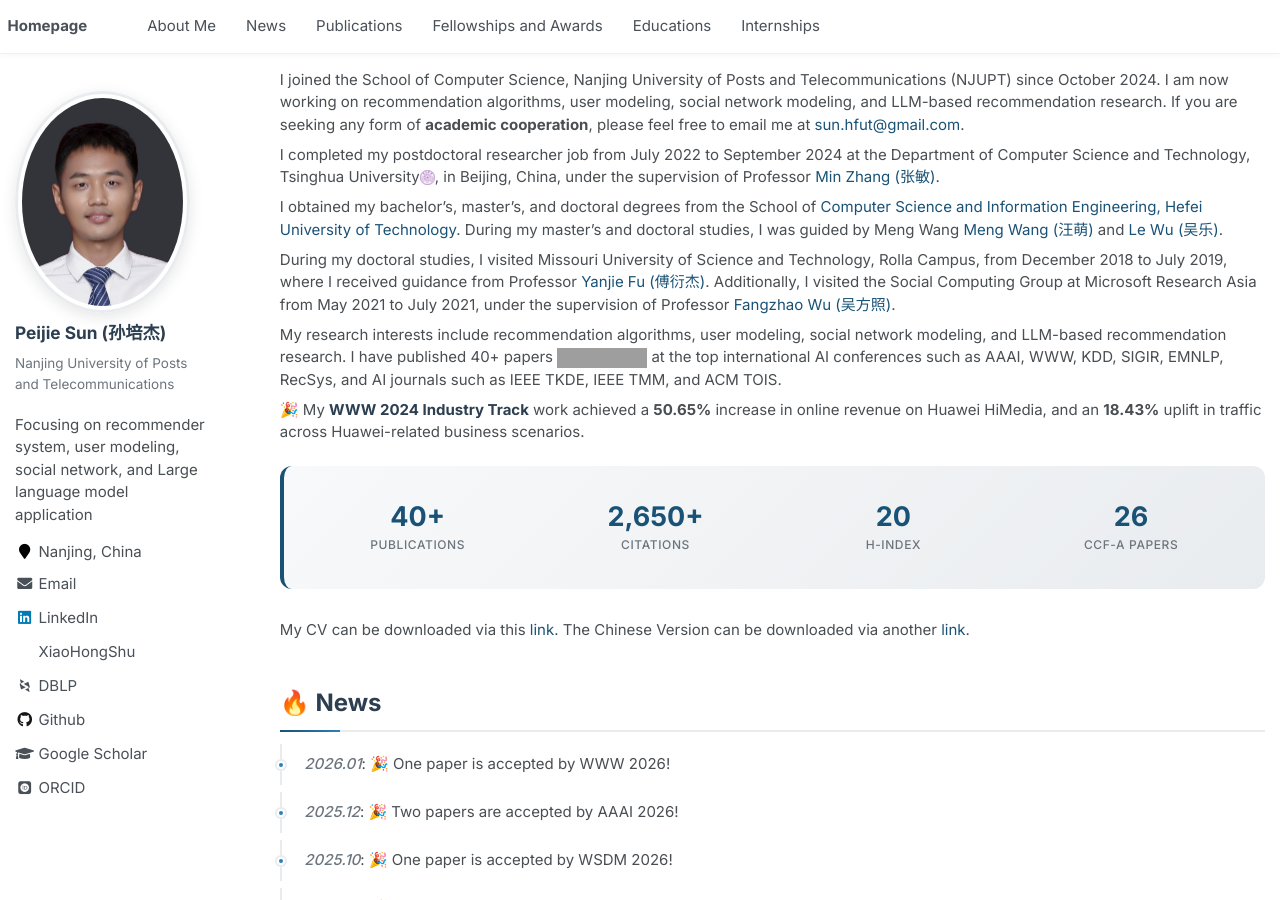
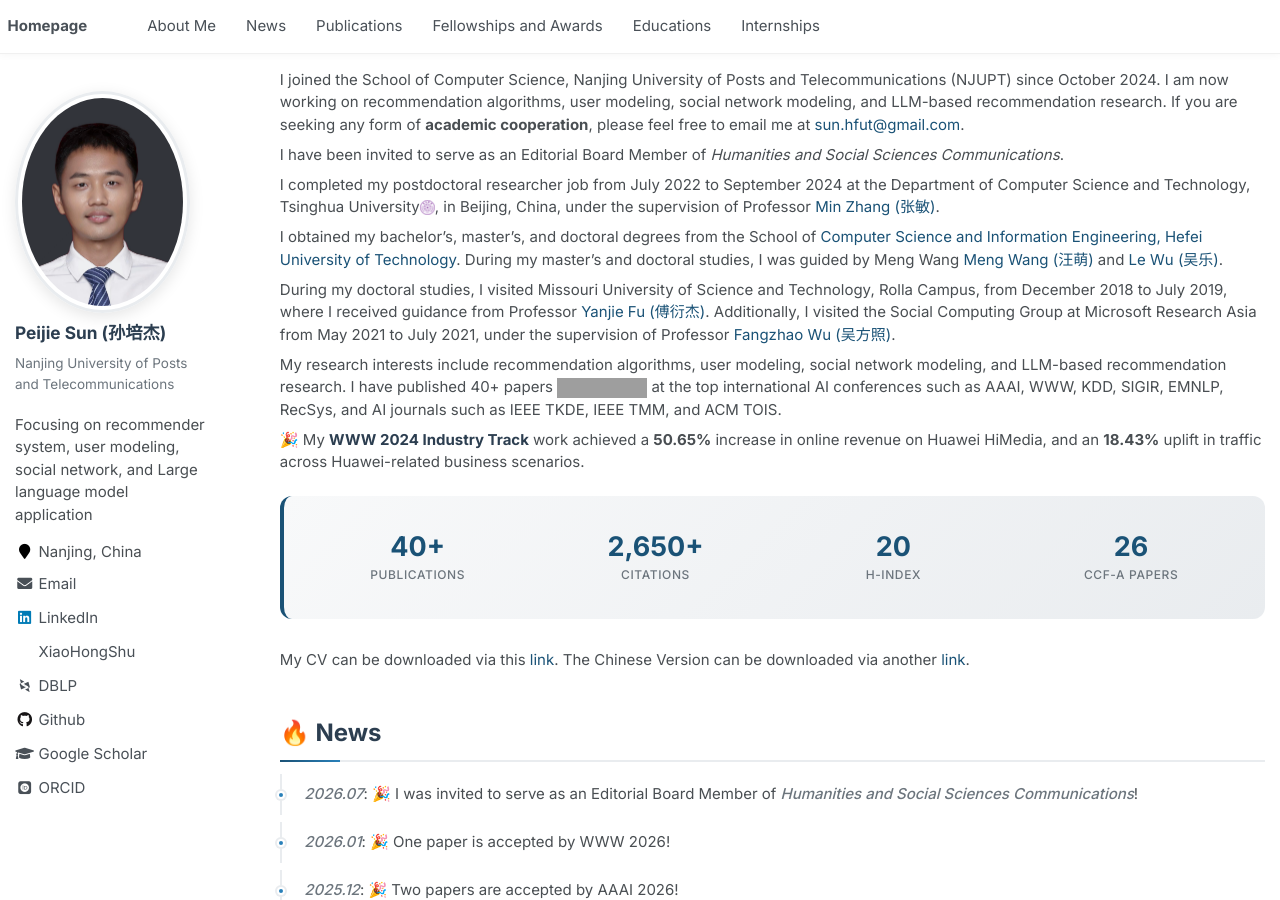
Before and after one commit to PeiJieSun/peijiesun.github.io, a Jekyll site: the page built from _pages/about.md, in a window 1280 px wide and 900 px high. Built offline with Jekyll 4.4.1, drawn with Linux system fonts in a browser that asks for light colours; some web fonts are replaced; comment, search, counter and statistics services are not loaded; grey boxes are pictures that could not be loaded.

Commit message:
Add Humanities and Social Sciences Communications editorial role
Co-authored-by: Cursor <cursoragent@cursor.com>

```diff
--- a/_pages/includes/intro.md
+++ b/_pages/includes/intro.md
@@ -1,4 +1,6 @@
 I joined the School of Computer Science, Nanjing University of Posts and Telecommunications (NJUPT) since October 2024. I am now working on recommendation algorithms, user modeling, social network modeling, and LLM-based recommendation research. If you are seeking any form of **academic cooperation**, please feel free to email me at [sun.hfut@gmail.com](mailto:sun.hfut@gmail.com).
+
+I have been invited to serve as an Editorial Board Member of *Humanities and Social Sciences Communications*.
 
 I completed my postdoctoral researcher job from July 2022 to September 2024 at the Department of Computer Science and Technology, Tsinghua University<img src='../../images/tsinghua.png' style='width: 1em;'>, in Beijing, China, under the supervision of Professor [Min Zhang (张敏)](https://scholar.google.com/citations?hl=zh-CN&user=0HtCYQEAAAAJ).
 
--- a/_pages/includes/news.md
+++ b/_pages/includes/news.md
@@ -1,4 +1,5 @@
 # 🔥 News
+- *2026.07*: 🎉 I was invited to serve as an Editorial Board Member of *Humanities and Social Sciences Communications*!
 - *2026.01*: 🎉 One paper is accepted by WWW 2026!
 - *2025.12*: 🎉 Two papers are accepted by AAAI 2026!
 - *2025.10*: 🎉 One paper is accepted by WSDM 2026!
```
